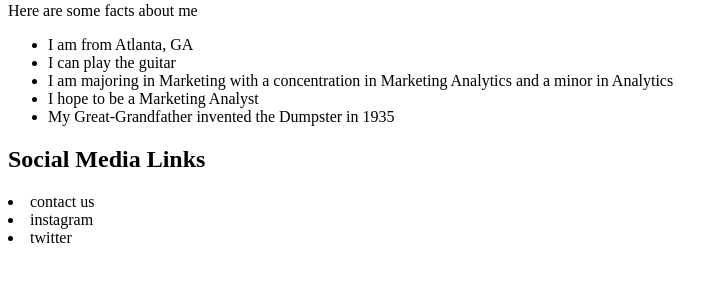
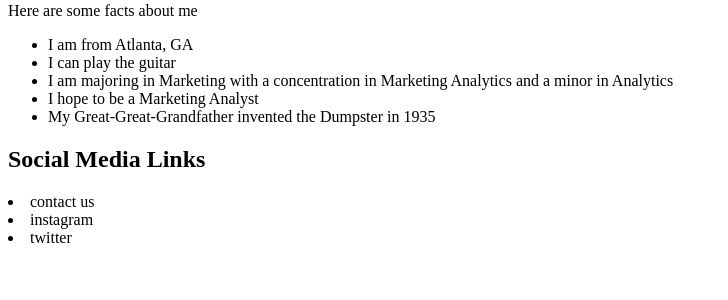
Before and after one commit to ademps3/django, a Django app: template pages/templates/about.html in a window 1280 px wide. Shown: the part 138-438 px from the top of the page, without its empty margins (0-728 px from the left). Run offline with Django 3.2, Linux system fonts and the light colour scheme; the template is opened without the code that fills it, so the values that code supplies are empty.

Commit message:
edit of about

```diff
--- a/pages/templates/about.html
+++ b/pages/templates/about.html
@@ -12,7 +12,7 @@
       <li>I can play the guitar</li>
       <li>I am majoring in Marketing with a concentration in Marketing Analytics and a minor in Analytics</li>
       <li>I hope to be a Marketing Analyst</li>
-      <li>My Great-Grandfather invented the Dumpster in 1935</li>
+      <li>My Great-Great-Grandfather invented the Dumpster in 1935</li>
     </ul>
 </div>
 
```
